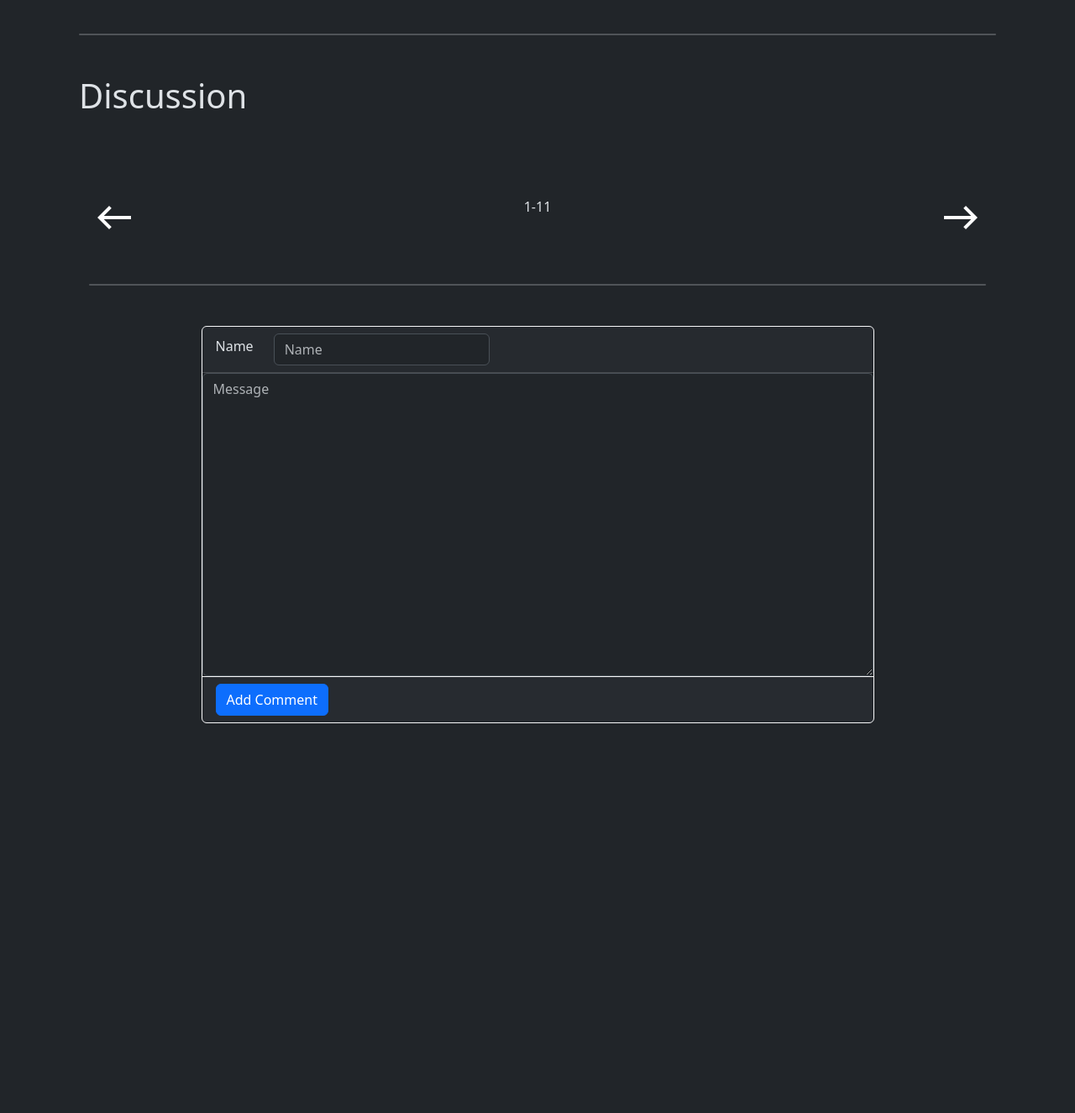
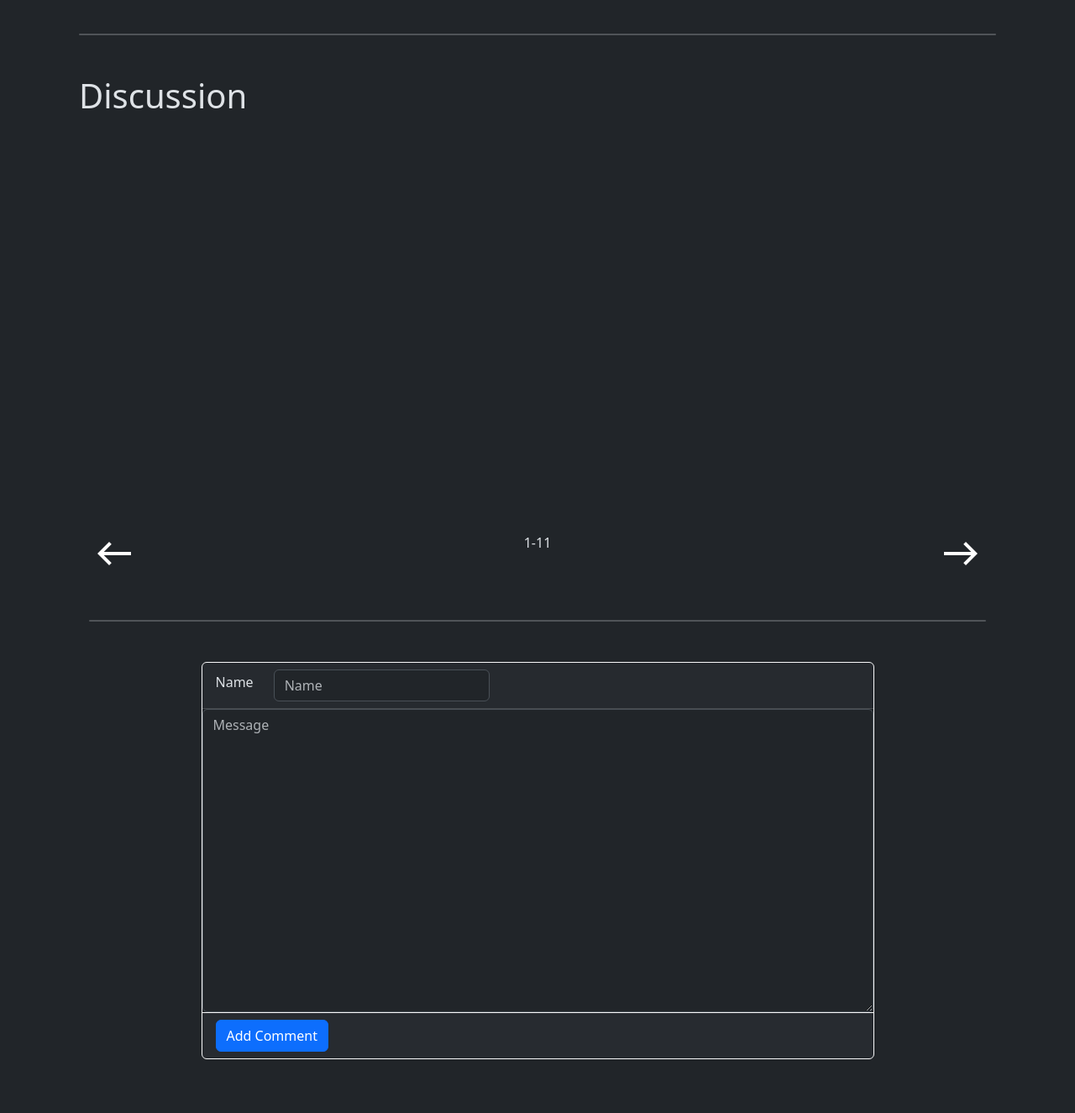
Before and after one commit to joshuachen6/portfolio_website_release, a Python web app: template article/templates/article_base.html in a window 1280 px wide. Shown: the part 914-2239 px from the top of the page at 84% size. Before the commit the page ends 1775 px from the top, so only its background shows below. Run offline with Jinja, Linux system fonts and the light colour scheme; the template is opened without the code that fills it, so the values that code supplies are empty; some libraries are stand-ins or nearby versions.

Commit message:
Better comments

```diff
--- a/article/templates/article_base.html
+++ b/article/templates/article_base.html
@@ -33,18 +33,8 @@
 
     <hr class="border-2 mt-5 mb-5 rounded">
     <h1 class="mb-5">Discussion</h1>
-    <ul class="list-group d-flex align-items-center" id="comment-container">
-        <div class="container">
-            <div class="row m-5">
-                <div class="col-12 mt-5 centered">
-                    <h4>No comments yet</h4>
-                </div>
-                <div class="col-12 mb-5 centered">
-                    <p>Write the first comment</p>
-                </div>
-            </div>
-        </div>
-    </ul>
+    <ul class="list-group d-flex align-items-center" style="height: 50vh; overflow: scroll;" id="comment-container">
+   </ul>
     <div class="container mt-5 mb-3">
         <div class="row">
             <div class="col d-flex justify-content-start">
@@ -77,7 +67,7 @@
                     </div>
                     <div class="card-body ratio ratio-21x9">
                         <label for="comment-body" class="form-label">Comment</label>
-                        <textarea id="comment-body" placeholder="Message" class="form-control h-100"></textarea>
+                        <textarea id="comment-body" placeholder="Message" class="form-control h-100" style="overflow: scroll;"></textarea>
                     </div>
                     <div class="card-footer border-light">
                         <button id="comment-submit" class="btn btn-primary">Add Comment</button>
```
